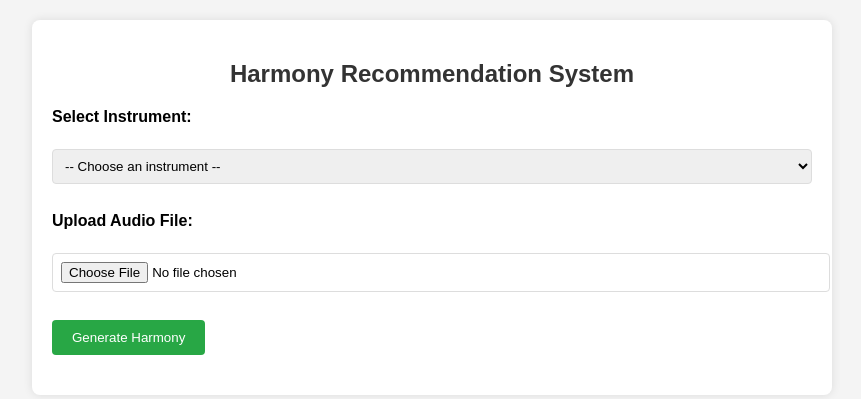
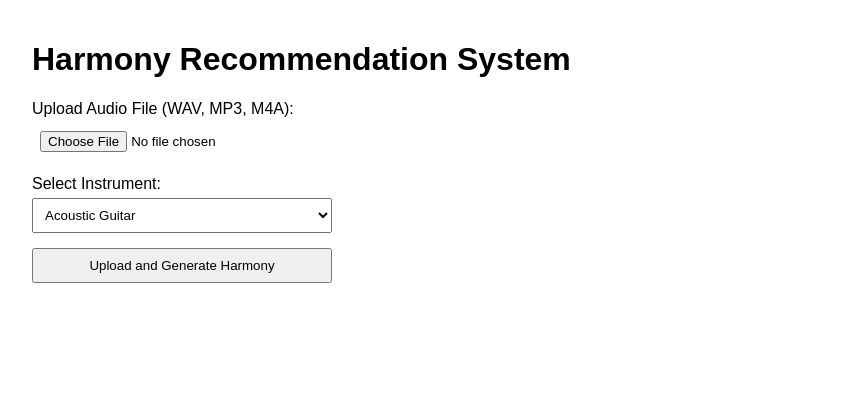
Before and after one commit to KerroldJ/MHRS, a Flask app: page / in a window 1280 px wide. Shown: the top 399 px of the page, without its empty margins (208-1069 px from the left). Run offline with Flask 3, Linux system fonts and the light colour scheme; some libraries are stand-ins or nearby versions.

Commit message:
Refactor audio upload process to utilize HarmonyGenerator for audio analysis and harmony generation; update HTML form to include instrument selection and display analysis results

```diff
--- a/app.py
+++ b/app.py
@@ -1,7 +1,6 @@
 from flask import Flask, request, render_template, jsonify, send_file
 from werkzeug.utils import secure_filename
-from utils.convert_to_mp3 import convert_audio
-from utils.audio_analysis import analyze_tones
+from utils.harmony_generator import HarmonyGenerator
 import os
 import tempfile
 import uuid
@@ -14,7 +13,7 @@ logger = logging.getLogger(__name__)
 app = Flask(__name__)
 app.config['UPLOAD_FOLDER'] = tempfile.gettempdir()
 app.config['ALLOWED_EXTENSIONS'] = {'wav', 'mp3', 'm4a'}
-app.config['MAX_CONTENT_LENGTH'] = 16 * 1024 * 1024
+app.config['MAX_CONTENT_LENGTH'] = 16 * 1024 * 1024  # Limit upload size to 16MB
 
 def allowed_file(filename: str) -> bool:
     """Check if the uploaded file has an allowed extension."""
@@ -46,39 +45,43 @@ def upload_audio():
     if not allowed_file(file.filename):
         return jsonify({'error': 'Only WAV, MP3, or M4A files are allowed'}), 400
 
+    instrument = request.form.get('instrument', 'sine').lower()
+    valid_instruments = {'acoustic_guitar', 'electric_guitar', 'keyboard', 'ukulele', 'bass', 'sine'}
+    if instrument not in valid_instruments:
+        return jsonify({'error': f"Invalid instrument. Choose from: {', '.join(valid_instruments)}"}), 400
+
     original_filename = secure_filename(file.filename)
-    file_ext = original_filename.rsplit('.', 1)[1].lower()
     temp_filename = f"{uuid.uuid4()}_{original_filename}"
-    input_path = os.path.join(app.config['UPLOAD_FOLDER'], temp_filename)
+    input_path = os.path.join(app.config['UPLOAD_FOLDER'], tempfile.template)
+    file.save(input_path)
 
     try:
-        file.save(input_path)
+        # Initialize HarmonyGenerator and analyze audio
+        harmony_gen = HarmonyGenerator(input_path, instrument)
+        key, tempo, chords, progression = harmony_gen.analyze_audio()
 
-        if file_ext in ['wav', 'mp3']:
-            processed_file_path = input_path
-            converted_filename = temp_filename
-        else:
-            output_filename = f"converted_{uuid.uuid4()}.mp3"
-            output_path = os.path.join(app.config['UPLOAD_FOLDER'], output_filename)
-            convert_audio(input_path, output_path)
-            cleanup_files(input_path)
-            processed_file_path = output_path
-            converted_filename = output_filename
+        # Generate and save combined audio as WAV
+        output_filename = f"harmony_{uuid.uuid4()}.wav"
+        output_path = os.path.join(app.config['UPLOAD_FOLDER'], output_filename)
+        harmony_gen.combine_audio(output_path)
 
+        # Clean up input file
+        cleanup_files(input_path)
 
-        analysis_result = analyze_tones(processed_file_path)
-
-        response = {
-            'processed_file': converted_filename,
+        return jsonify({
+            'processed_file': output_filename,
             'original_file': original_filename,
-            'analysis': analysis_result
-        }
-
-        return jsonify(response)
+            'analysis': {
+                'key': key,
+                'tempo': tempo,
+                'chords': chords,
+                'progression': progression
+            }
+        })
 
     except Exception as e:
         logger.error(f"Error processing audio: {str(e)}")
-        cleanup_files(input_path, processed_file_path)
+        cleanup_files(input_path, output_path)
         return jsonify({'error': f'Error processing audio: {str(e)}'}), 500
 
 @app.route('/download/<filename>', methods=['GET'])
@@ -90,8 +93,8 @@ def download_file(filename):
             response = send_file(
                 file_path,
                 as_attachment=True,
-                download_name='converted_audio.mp3',
-                mimetype='audio/mpeg'
+                download_name='harmony_audio.wav',
+                mimetype='audio/wav'
             )
             # Schedule cleanup after sending file
             cleanup_files(file_path)
--- a/templates/index.html
+++ b/templates/index.html
@@ -1,60 +1,123 @@
 <!DOCTYPE html>
 <html lang="en">
 <head>
-  <meta charset="UTF-8">
-  <title>Harmony Recommendation System</title>
-   <link rel="stylesheet" href="{{ url_for('static', filename='css/style.css') }}">
+    <meta charset="UTF-8">
+    <meta name="viewport" content="width=device-width, initial-scale=1.0">
+    <title>Harmony Recommendation System</title>
+    <style>
+        body {
+            font-family: Arial, sans-serif;
+            max-width: 800px;
+            margin: 0 auto;
+            padding: 20px;
+        }
+        .form-group {
+            margin-bottom: 15px;
+        }
+        label {
+            display: block;
+            margin-bottom: 5px;
+        }
+        input, select, button {
+            padding: 8px;
+            width: 100%;
+            max-width: 300px;
+        }
+        #results {
+            margin-top: 20px;
+            padding: 15px;
+            border: 1px solid #ccc;
+            display: none;
+        }
+        #error {
+            color: red;
+            margin-top: 10px;
+            display: none;
+        }
+    </style>
 </head>
 <body>
-<div class="container">
-  <h2>Harmony Recommendation System</h2>
+    <h1>Harmony Recommendation System</h1>
+    <form id="upload-form" enctype="multipart/form-data">
+        <div class="form-group">
+            <label for="audio">Upload Audio File (WAV, MP3, M4A):</label>
+            <input type="file" id="audio" name="audio" accept=".wav,.mp3,.m4a" required>
+        </div>
+        <div class="form-group">
+            <label for="instrument">Select Instrument:</label>
+            <select id="instrument" name="instrument" required>
+                <option value="acoustic_guitar">Acoustic Guitar</option>
+                <option value="electric_guitar">Electric Guitar</option>
+                <option value="keyboard">Keyboard</option>
+                <option value="ukulele">Ukulele</option>
+                <option value="bass">Bass</option>
+                <option value="sine">Sine Wave</option>
+            </select>
+        </div>
+        <button type="submit">Upload and Generate Harmony</button>
+    </form>
 
-  <form id="uploadForm">
-    <label>Select Instrument:</label><br>
-    <select name="instrument" id="instrument" required>
-      <option value="">-- Choose an instrument --</option>
-      <option value="acoustic_guitar">Acoustic Guitar</option>
-      <option value="electric_guitar">Electric Guitar</option>
-      <option value="keyboard">Keyboard</option>
-      <option value="ukulele">Ukulele</option>
-      <option value="bass">Bass</option>
-    </select><br><br>
+    <div id="error"></div>
+    <div id="results">
+        <h2>Analysis Results</h2>
+        <p><strong>Key:</strong> <span id="key"></span></p>
+        <p><strong>Tempo:</strong> <span id="tempo"></span> BPM</p>
+        <p><strong>Chords:</strong> <span id="chords"></span></p>
+        <p><strong>Progression:</strong> <span id="progression"></span></p>
+        <p><a id="download-link" href="#">Download Generated Harmony (WAV)</a></p>
+    </div>
 
-    <label>Upload Audio File:</label><br>
-    <input type="file" name="audio" id="audio" accept=".mp3, .m4a" required><br><br>
+    <script>
+        document.getElementById('upload-form').addEventListener('submit', async (event) => {
+            event.preventDefault();
+            const form = event.target;
+            const formData = new FormData(form);
+            const errorDiv = document.getElementById('error');
+            const resultsDiv = document.getElementById('results');
 
-    <button type="submit">Generate Harmony</button>
-  </form>
+            errorDiv.style.display = 'none';
+            errorDiv.textContent = '';
+            resultsDiv.style.display = 'none';
 
-  <div class="preview" id="result" style="display:none;">
-    <h4>Uploaded Audio:</h4>
-    <button class="play-button" id="playButton">Play</button>
-    <button class="replay-button" id="replayButton">Replay</button>
-    <div id="uploadedWaveform"></div>
-    <br>
+            try {
+                const response = await fetch('/upload', {
+                    method: 'POST',
+                    body: formData
+                });
+                const data = await response.json();
 
-    <h4>Recommended Chords:</h4>
-    <ul id="chords"></ul>
-    <h4>Chord Progression:</h4>
-    <p id="progression"></p>
+                if (data.error) {
+                    errorDiv.textContent = data.error;
+                    errorDiv.style.display = 'block';
+                    return;
+                }
 
-    <h4>Recommended Harmony Preview:</h4>
-    <button class="play-button" id="harmonyPlayButton">Play</button>
-    <button class="replay-button" id="harmonyReplayButton">Replay</button>
-    <div id="harmonyWaveform"></div>
-    <br>
+                // Display analysis results
+                if (data.analysis) {
+                    document.getElementById('key').textContent = data.analysis.key || 'N/A';
+                    document.getElementById('tempo').textContent = data.analysis.tempo ? data.analysis.tempo.toFixed(2) : 'N/A';
+                    document.getElementById('chords').textContent = Array.isArray(data.analysis.chords)
+                        ? data.analysis.chords.join(', ')
+                        : 'N/A';
+                    document.getElementById('progression').textContent = data.analysis.progression || 'N/A';
+                } else {
+                    console.warn('Analysis data is missing');
+                }
 
-    <h4>Synthesized Harmony:</h4>
-    <button class="synth-button" id="synthPlayButton">Play Combined</button>
-    <a id="downloadLink" class="download-link" style="display:none;" download>Download MP3</a>
-    <div id="combinedWaveform"></div>
-
-    <br>
-    <button class="synth-button" id="regenerateButton">Regenerate Harmony</button>
-  </div>
-</div>
-
-<script src="https://unpkg.com/wavesurfer.js"></script>
-<script src="{{ url_for('static', filename='js/script.js') }}"></script>
+                // Set download link
+                if (data.processed_file) {
+                    const downloadLink = document.getElementById('download-link');
+                    downloadLink.href = `/download/${data.processed_file}`;
+                    resultsDiv.style.display = 'block';
+                } else {
+                    console.warn('Processed file is missing');
+                }
+            } catch (error) {
+                console.error('Error:', error);
+                errorDiv.textContent = 'An error occurred while processing the request.';
+                errorDiv.style.display = 'block';
+            }
+        });
+    </script>
 </body>
 </html>
```
Also changed, not shown: utils/harmony_generator.py (+71 -57 lines).
